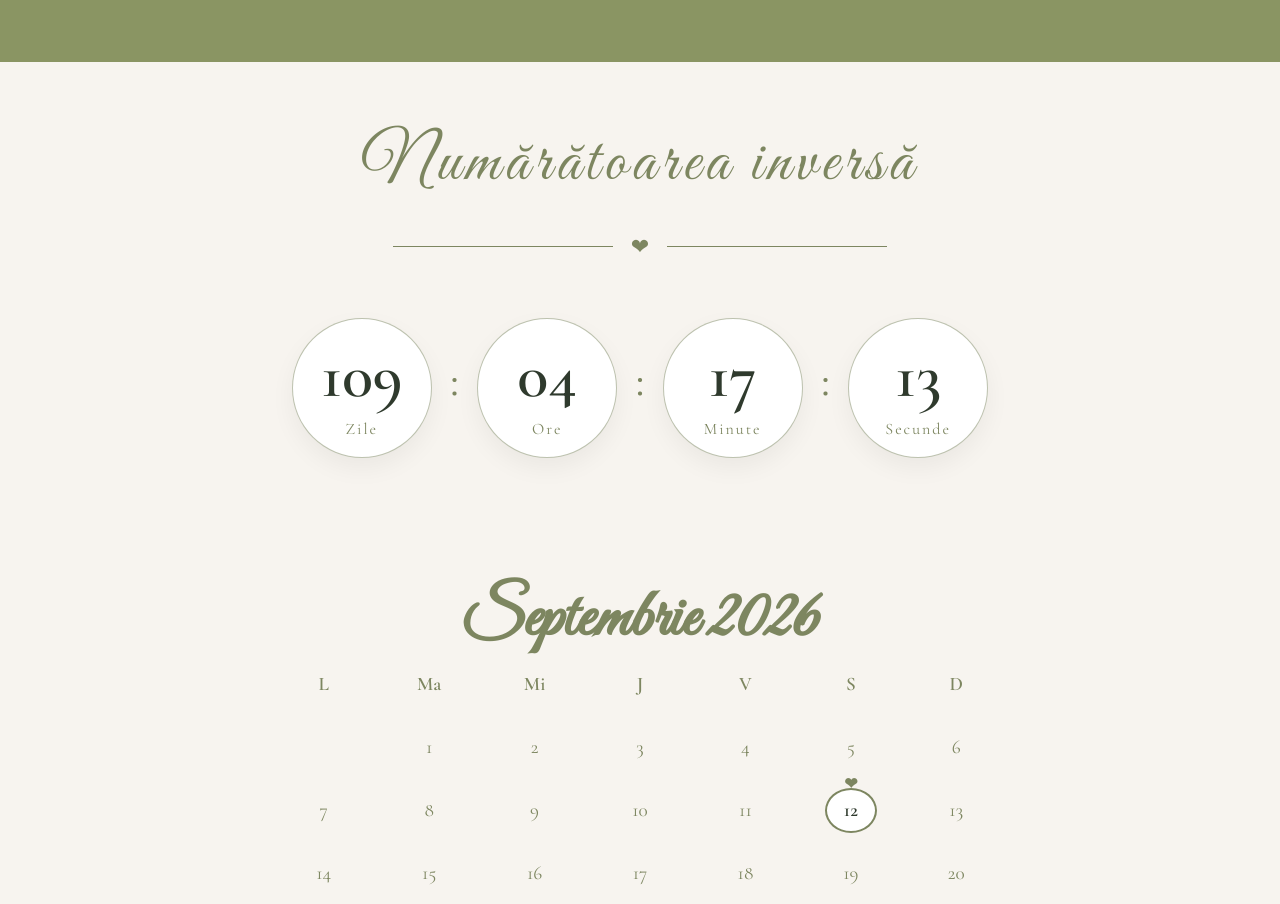
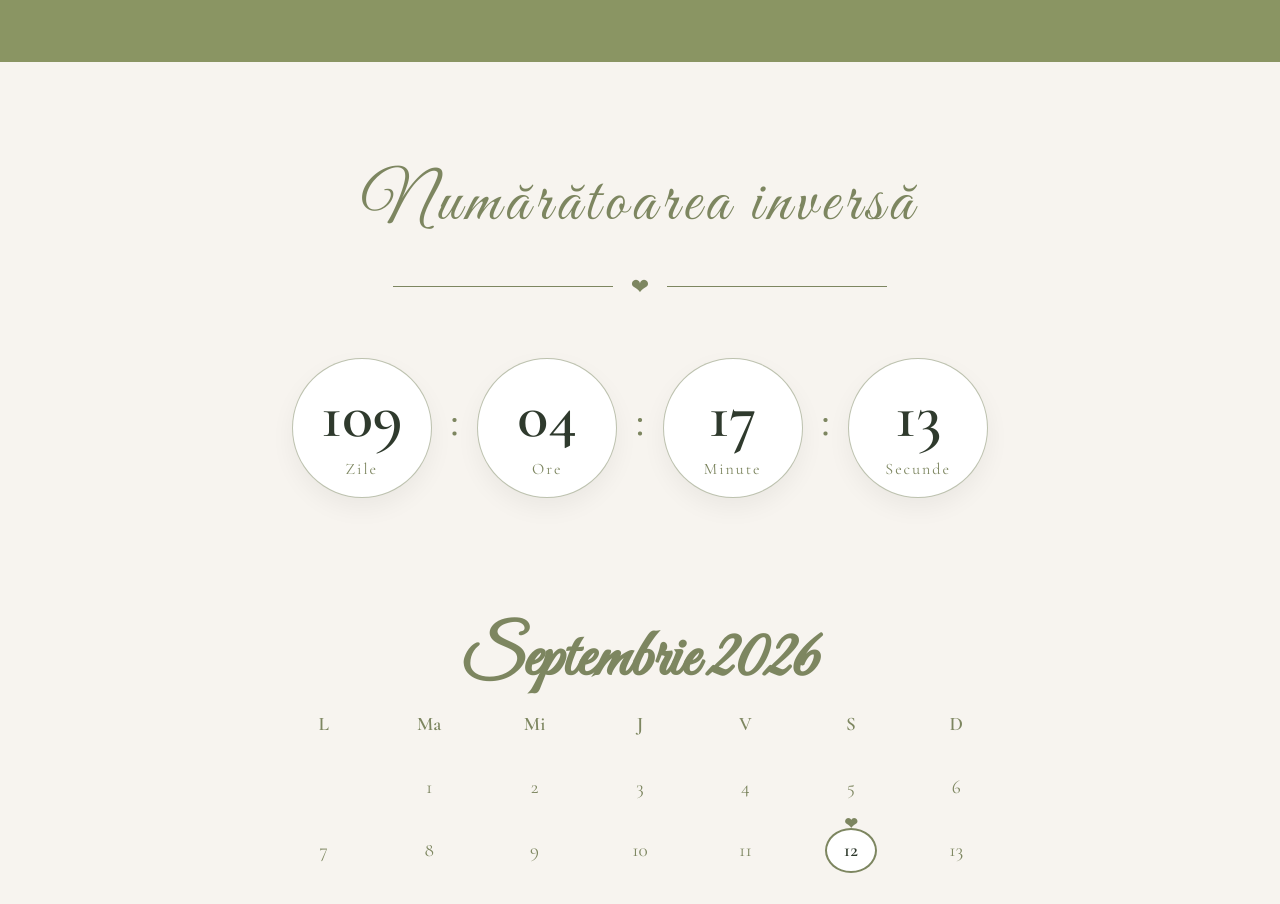
Before and after one commit to adela0507/Medina-Wedding, an Angular app: page / in a window 1280 px wide. Shown: the part 4060-4964 px from the top of the page. Built offline with nearby package versions, Linux system fonts and the light colour scheme.

Commit message:
update site

```diff
--- a/src/app/components/countdown/countdown.css
+++ b/src/app/components/countdown/countdown.css
@@ -23,7 +23,7 @@
 /* TITLE */
 
 .countdown-header {
-        margin-top: -80px;
+        margin-top: -40px;
 
     display: flex;
 
@@ -32,7 +32,7 @@
     align-items: center;
 
     gap: 30px;
-    font-size: 3.2rem;
+    font-size: 3.0rem;
 
         color: #7d8660;
 
```
